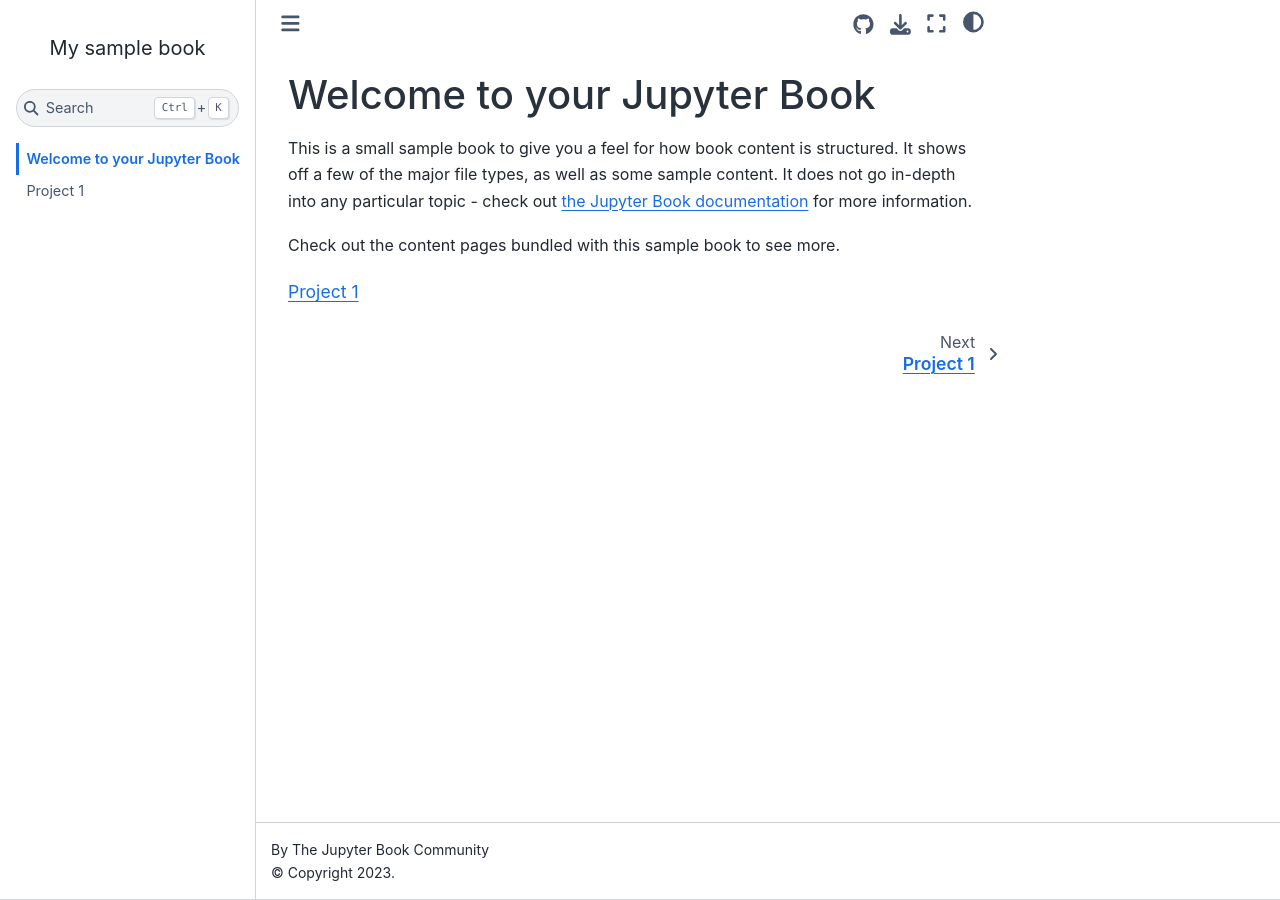
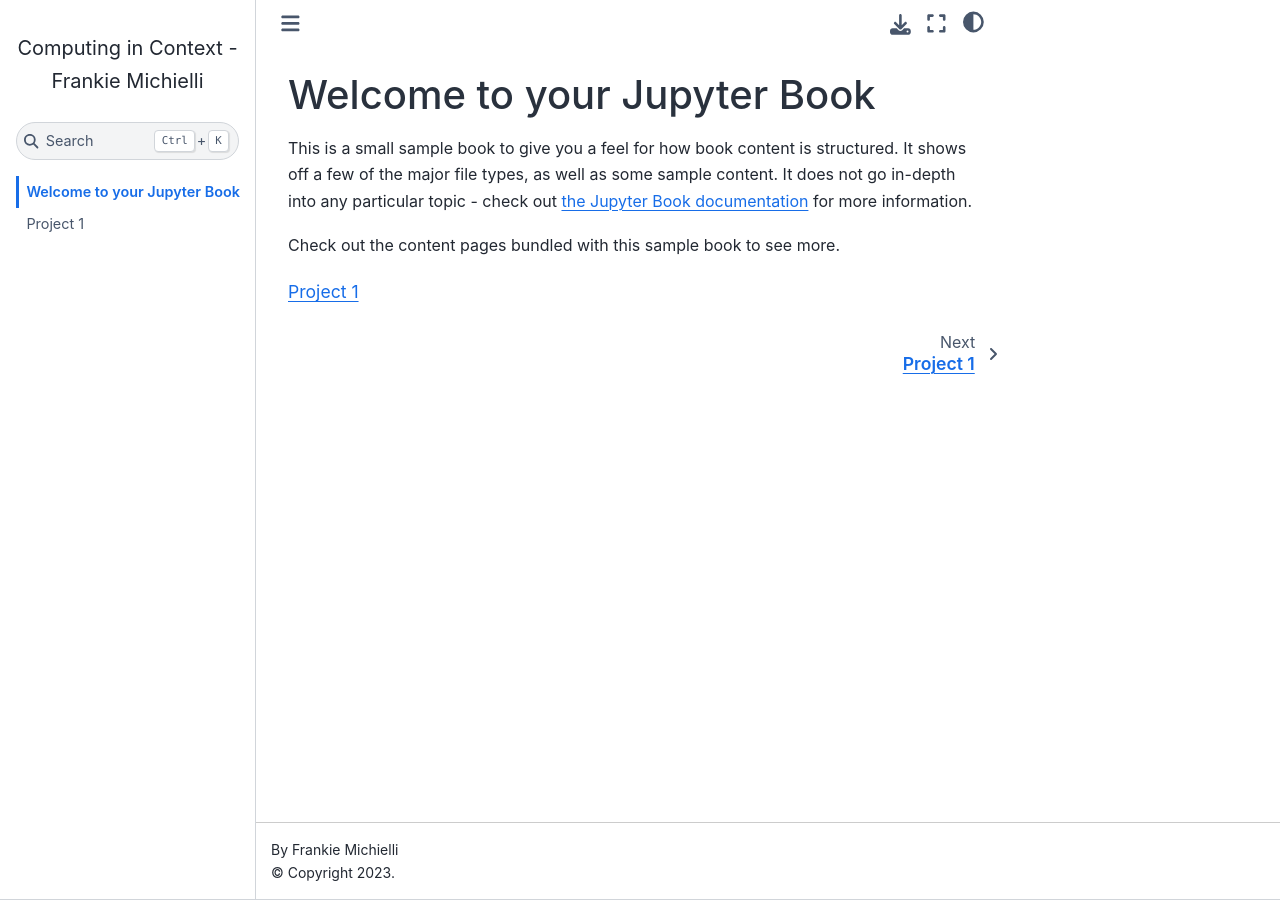
Before and after one commit to fmichielli/Book, a Jupyter Book: the page built from index.md, in a window 1280 px wide. Built offline with Jupyter Book 1.0.4 settings and Sphinx 7.4.7 and the Sphinx Book theme 1.1.4, drawn with Linux system fonts in a browser that asks for light colours; pages that are not in the unit, such as notebooks, are missing from menus; comment, search, counter and statistics services are not loaded; some of the changed lines change nothing that is shown.

Commit message:
config 4

```diff
--- a/_config.yml
+++ b/_config.yml
@@ -1,12 +1,8 @@
-# Book settings
-# Learn more at https://jupyterbook.org/customize/config.html
+title: Computing in Context - Frankie Michielli
+author: Frankie Michielli
 
-title: My sample book
-author: The Jupyter Book Community
-logo: logo.png
+only_build_toc_files: true
 
-# Force re-execution of notebooks on each build.
-# See https://jupyterbook.org/content/execute.html
 execute:
   execute_notebooks: force
 
@@ -18,24 +14,3 @@
     html_js_files:
       - https://cdnjs.cloudflare.com/ajax/libs/require.js/2.3.4/require.min.js
     suppress_warnings: ["mystnb.unknown_mime_type"]
-
-# Define the name of the latex output file for PDF builds
-latex:
-  latex_documents:
-    targetname: book.tex
-
-# Add a bibtex file so that we can create citations
-bibtex_bibfiles:
-  - references.bib
-
-# Information about where the book exists on the web
-repository:
-  url: https://github.com/executablebooks/jupyter-book  # Online location of your book
-  path_to_book: docs  # Optional path to your book, relative to the repository root
-  branch: master  # Which branch of the repository should be used when creating links (optional)
-
-# Add GitHub buttons to your book
-# See https://jupyterbook.org/customize/config.html#add-a-link-to-your-repository
-html:
-  use_issues_button: true
-  use_repository_button: true
```
